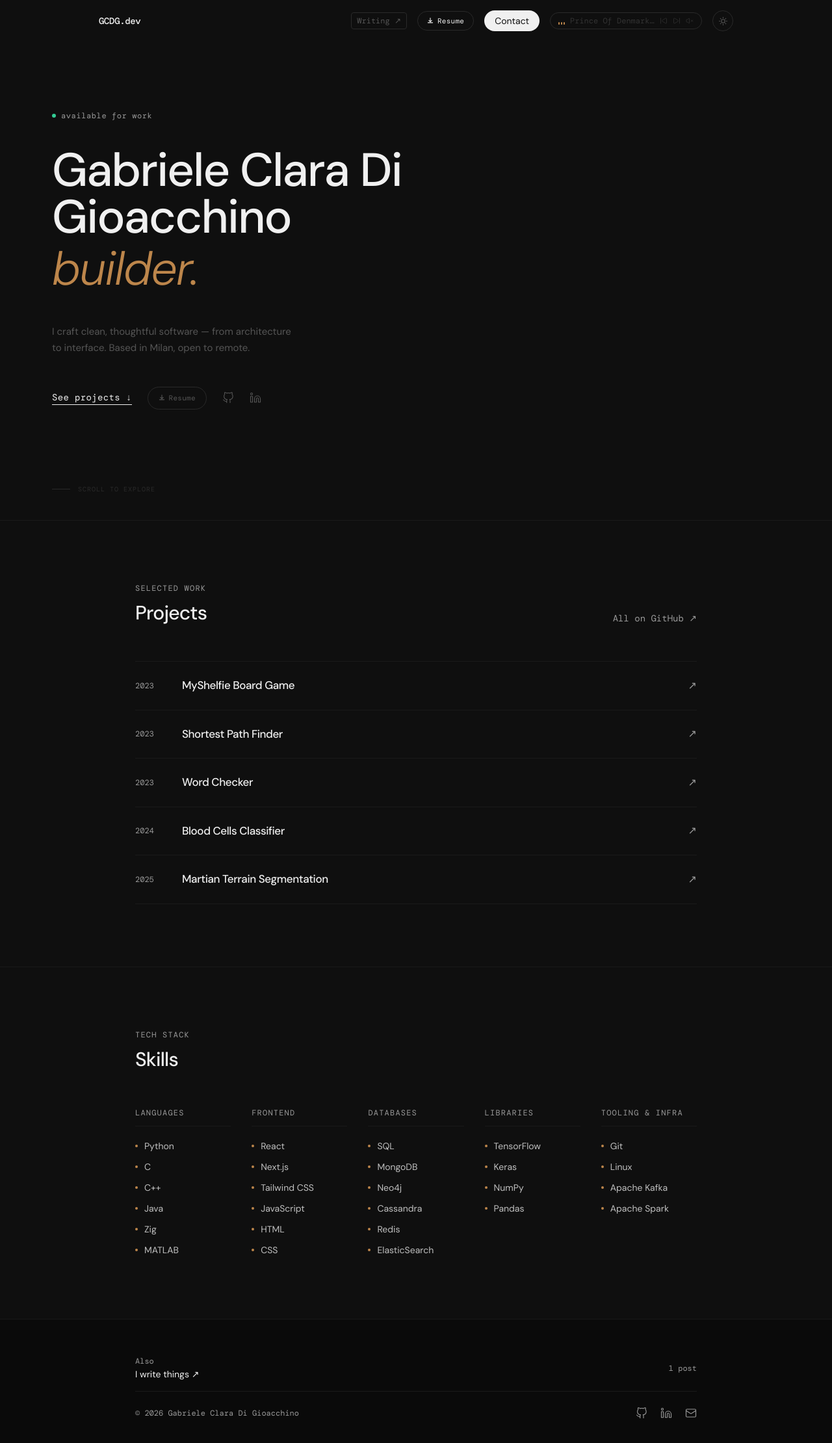
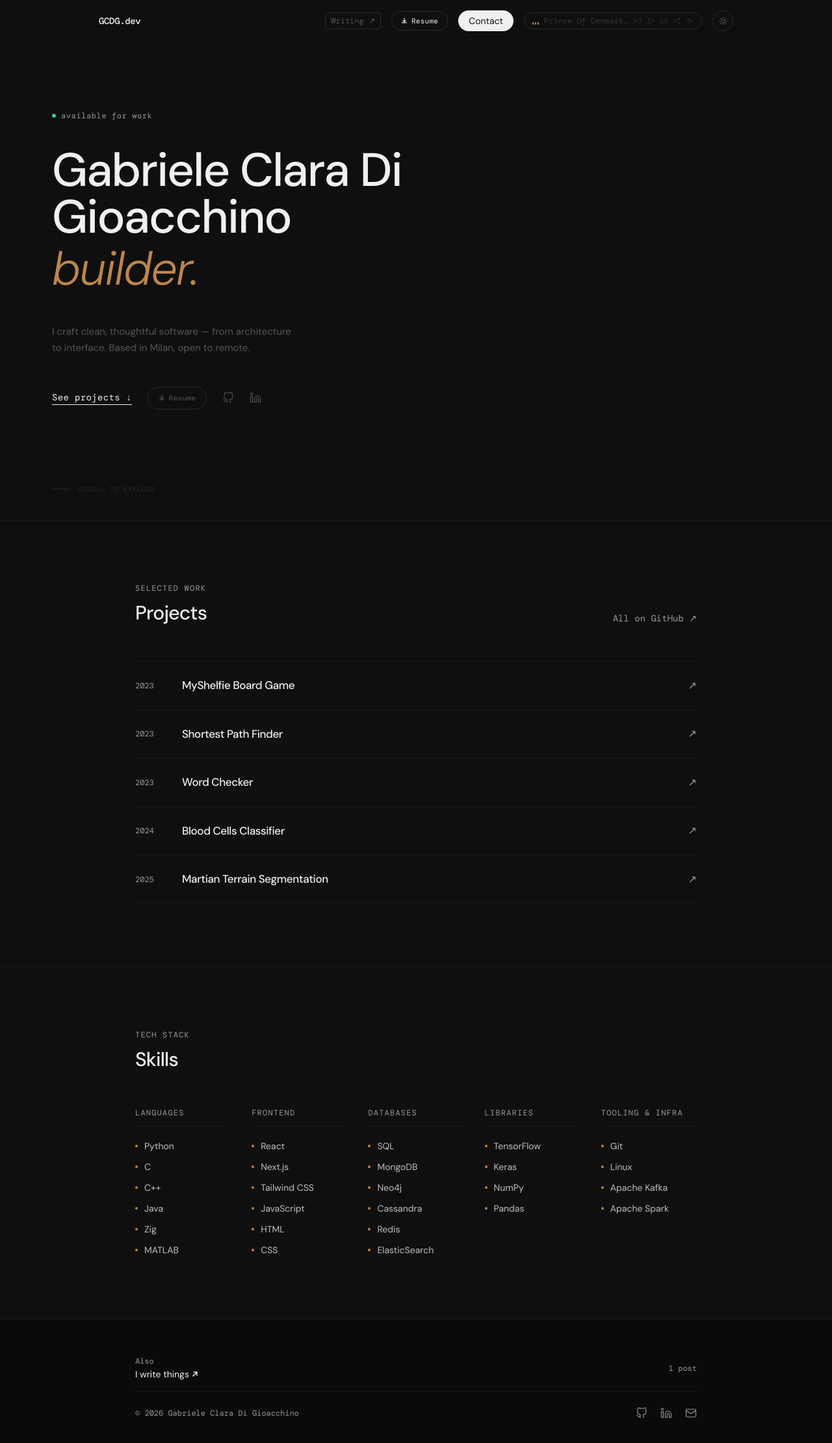
Before and after one commit to gabboclaa/portfolio, a Next.js app: page / in a window 1280 px wide. Shown: the top 2220 px of the page at 65% size. Built offline with nearby package versions, Linux system fonts and the light colour scheme.

Commit message:
fix: music player mobile playback and footer arrow

```diff
--- a/components/Footer.tsx
+++ b/components/Footer.tsx
@@ -12,8 +12,11 @@ export default function Footer({ postCount }: { postCount: number }) {
           <div className="flex items-center justify-between py-4 border-b border-[#e5e5e5] dark:border-[#1a1a1a]">
             <div className="flex flex-col gap-0.5">
               <span className="font-mono text-xs text-[#9a9a9a]">Also</span>
-              <Link href="/writing" className="text-sm hover:text-[#0066ff] transition-colors">
-                I write things ↗
+              <Link href="/writing" className="flex items-center gap-1 text-sm hover:text-[#0066ff] transition-colors">
+                I write things
+                <svg width="10" height="10" viewBox="0 0 10 10" fill="none" stroke="currentColor" strokeWidth="1.5" strokeLinecap="round">
+                  <path d="M2 8L8 2M8 2H3M8 2v5" />
+                </svg>
               </Link>
             </div>
             <span className="font-mono text-xs text-[#9a9a9a]">
--- a/components/MusicPlayer.tsx
+++ b/components/MusicPlayer.tsx
@@ -1,7 +1,7 @@
 "use client";
 
-import { useEffect, useRef, useState } from "react";
-import { Volume2, VolumeX, SkipForward, SkipBack } from "lucide-react";
+import { useCallback, useEffect, useRef, useState } from "react";
+import { Volume2, VolumeX, SkipForward, SkipBack, Play, Pause, Shuffle } from "lucide-react";
 
 const TRACKS = [
   { id: "zWeYcNfYn3U", start: 180, title: "Prince Of Denmark - GS [FORUM V]" },
@@ -57,7 +57,7 @@ export default function MusicPlayer() {
     window.onYouTubeIframeAPIReady = () => {
       new window.YT.Player("yt-player", {
         videoId: TRACKS[0].id,
-        playerVars: { autoplay: 0, controls: 0, mute: 1 },
+        playerVars: { autoplay: 1, controls: 0, mute: 1, start: TRACKS[0].start },
         events: {
           onReady: (e) => {
             playerRef.current = e.target;
@@ -69,7 +69,7 @@ export default function MusicPlayer() {
             if (e.data === 0) {
               setCurrentTrack((prev) => {
                 const next = (prev + 1) % TRACKS.length;
-                playerRef.current?.loadVideoById(TRACKS[next].id);
+                playerRef.current?.loadVideoById({ videoId: TRACKS[next].id, startSeconds: TRACKS[next].start });
                 return next;
               });
             }
@@ -90,6 +90,10 @@ export default function MusicPlayer() {
       playerRef.current.pauseVideo();
     } else {
       playerRef.current.playVideo();
+      if (isMuted) {
+        playerRef.current.unMute();
+        setIsMuted(false);
+      }
     }
   };
 
@@ -97,6 +101,7 @@ export default function MusicPlayer() {
     if (!playerRef.current) return;
     if (isMuted) {
       playerRef.current.unMute();
+      if (!isPlaying) playerRef.current.playVideo();
       setIsMuted(false);
     } else {
       playerRef.current.mute();
@@ -104,16 +109,18 @@ export default function MusicPlayer() {
     }
   };
 
-  const skipNext = () => {
-    const next = (currentTrack + 1) % TRACKS.length;
-    setCurrentTrack(next);
-    playerRef.current?.loadVideoById(TRACKS[next].id);
-  };
+  const loadTrack = useCallback((index: number) => {
+    setCurrentTrack(index);
+    playerRef.current?.loadVideoById({ videoId: TRACKS[index].id, startSeconds: TRACKS[index].start });
+  }, []);
 
-  const skipPrev = () => {
-    const prev = (currentTrack - 1 + TRACKS.length) % TRACKS.length;
-    setCurrentTrack(prev);
-    playerRef.current?.loadVideoById(TRACKS[prev].id);
+  const skipNext = () => loadTrack((currentTrack + 1) % TRACKS.length);
+  const skipPrev = () => loadTrack((currentTrack - 1 + TRACKS.length) % TRACKS.length);
+
+  const shuffle = () => {
+    let next: number;
+    do { next = Math.floor(Math.random() * TRACKS.length); } while (next === currentTrack && TRACKS.length > 1);
+    loadTrack(next);
   };
 
   return (
@@ -157,12 +164,28 @@ export default function MusicPlayer() {
         <SkipBack size={12} strokeWidth={1.5} />
       </button>
       <button
+        onClick={togglePlay}
+        disabled={!ready}
+        aria-label={isPlaying ? "Pause" : "Play"}
+        className="text-[#6b6b6b] hover:text-[#0f0f0f] dark:hover:text-[#f0f0f0] transition-colors disabled:opacity-40"
+      >
+        {isPlaying ? <Pause size={12} strokeWidth={1.5} /> : <Play size={12} strokeWidth={1.5} />}
+      </button>
+      <button
         onClick={skipNext}
         disabled={!ready}
         aria-label="Next track"
         className="text-[#6b6b6b] hover:text-[#0f0f0f] dark:hover:text-[#f0f0f0] transition-colors disabled:opacity-40"
       >
         <SkipForward size={12} strokeWidth={1.5} />
+      </button>
+      <button
+        onClick={shuffle}
+        disabled={!ready}
+        aria-label="Shuffle"
+        className="hidden sm:block text-[#6b6b6b] hover:text-[#0f0f0f] dark:hover:text-[#f0f0f0] transition-colors disabled:opacity-40"
+      >
+        <Shuffle size={12} strokeWidth={1.5} />
       </button>
       <button
         onClick={toggleMute}
--- a/types/youtube.d.ts
+++ b/types/youtube.d.ts
@@ -8,6 +8,7 @@ interface Window {
           autoplay?: number;
           controls?: number;
           mute?: number;
+          start?: number;
         };
         events?: {
           onReady?: (event: { target: YTPlayer }) => void;
@@ -30,6 +31,6 @@ interface YTPlayer {
   mute: () => void;
   unMute: () => void;
   isMuted: () => boolean;
-  loadVideoById: (videoId: string) => void;
+  loadVideoById: (options: string | { videoId: string; startSeconds?: number }) => void;
   getPlayerState: () => number;
 }
```
